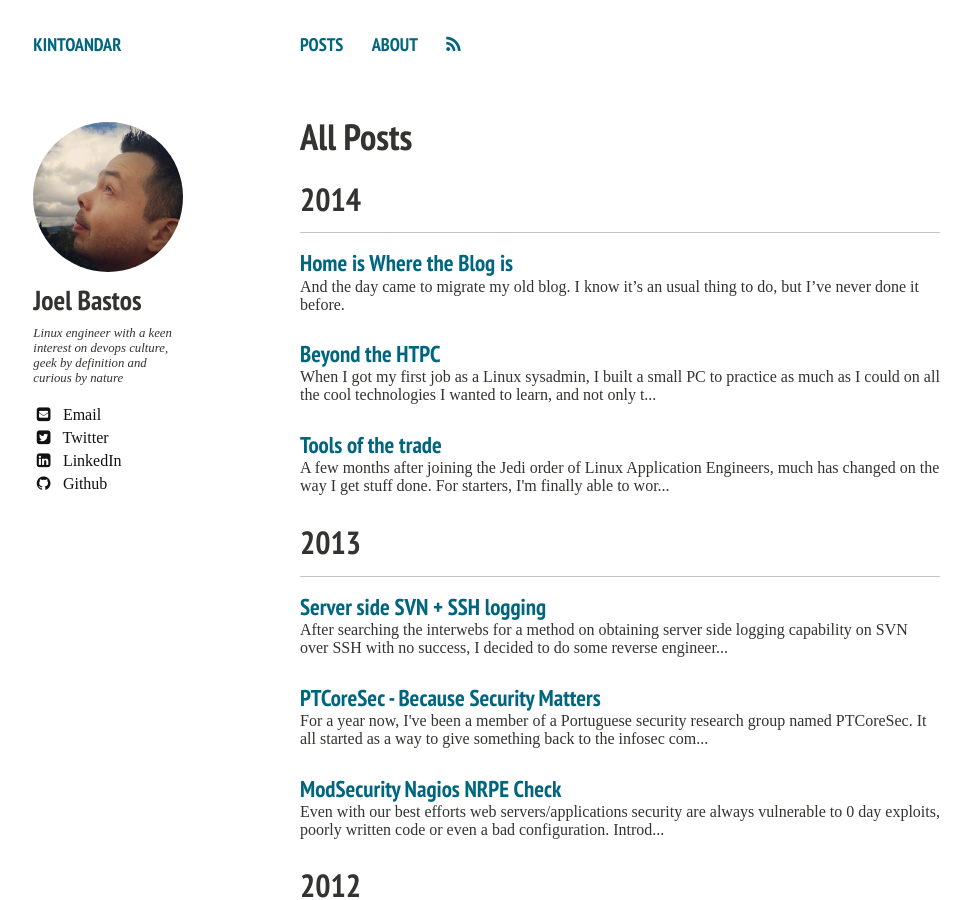
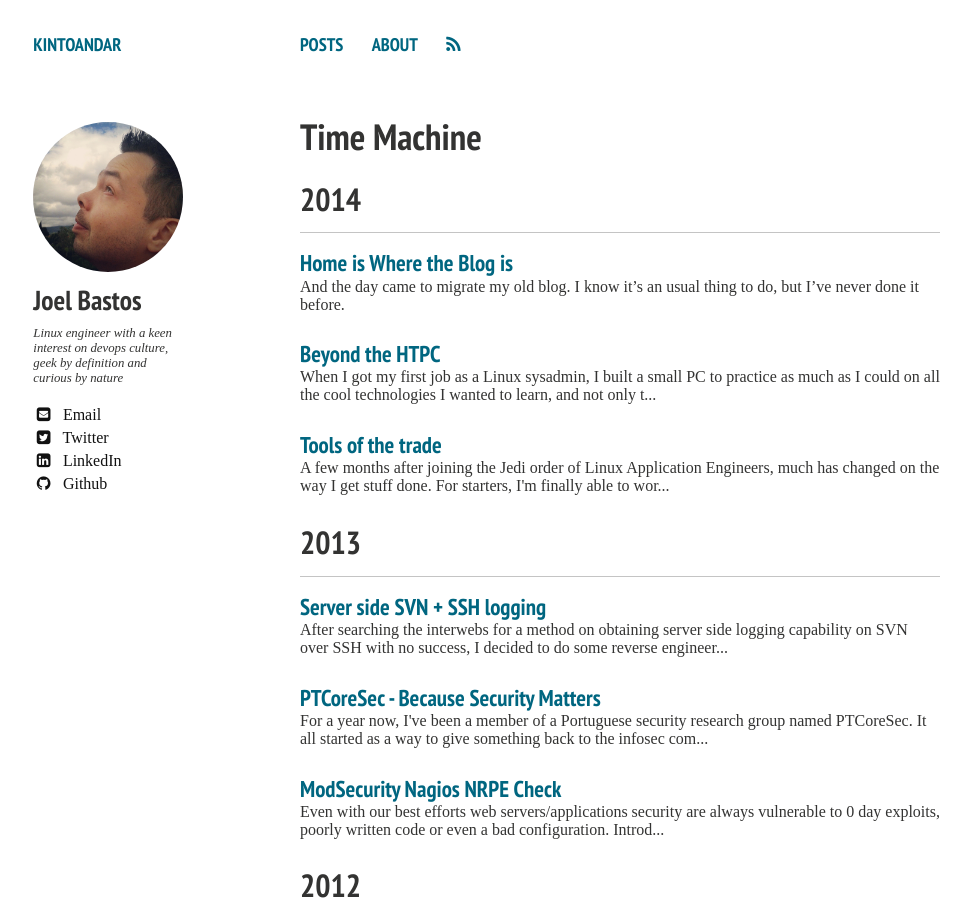
Before and after one commit to kintoandar/kintoandar.github.io, a Jekyll site: the page built from posts/index.md, in a window 1280 px wide and 900 px high. Shown: the whole window, without its empty margins (20-991 px from the left). Built offline with Jekyll 4.4.1, drawn with Linux system fonts in a browser that asks for light colours; nearby versions of some CDN libraries.

Commit message:
change posts menu entry header text

```diff
--- a/posts/index.md
+++ b/posts/index.md
@@ -1,5 +1,5 @@
 ---
 layout: post-index
-title: All Posts
+title: Time Machine
 excerpt: "A List of Posts"
 ---
```
